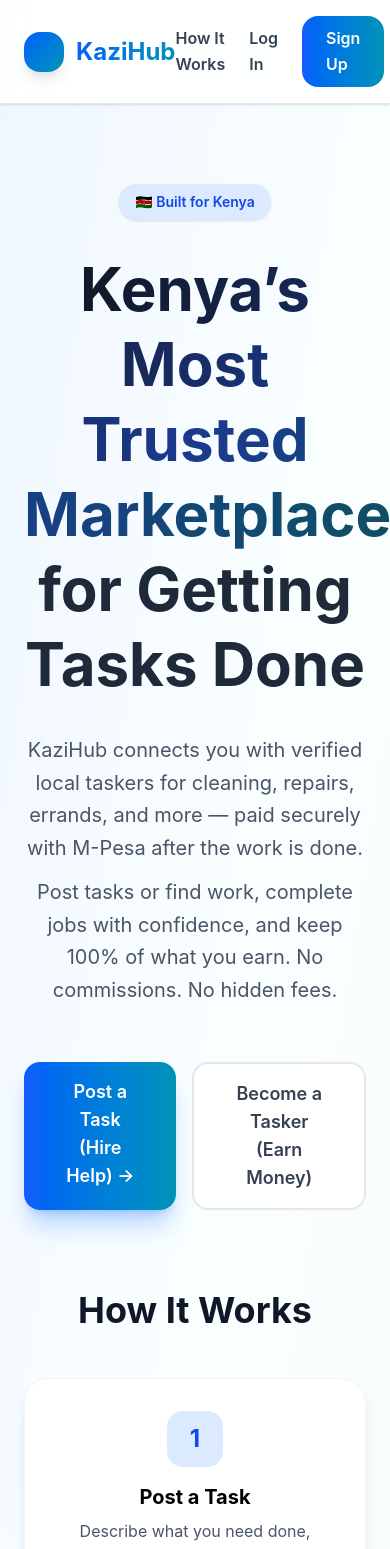
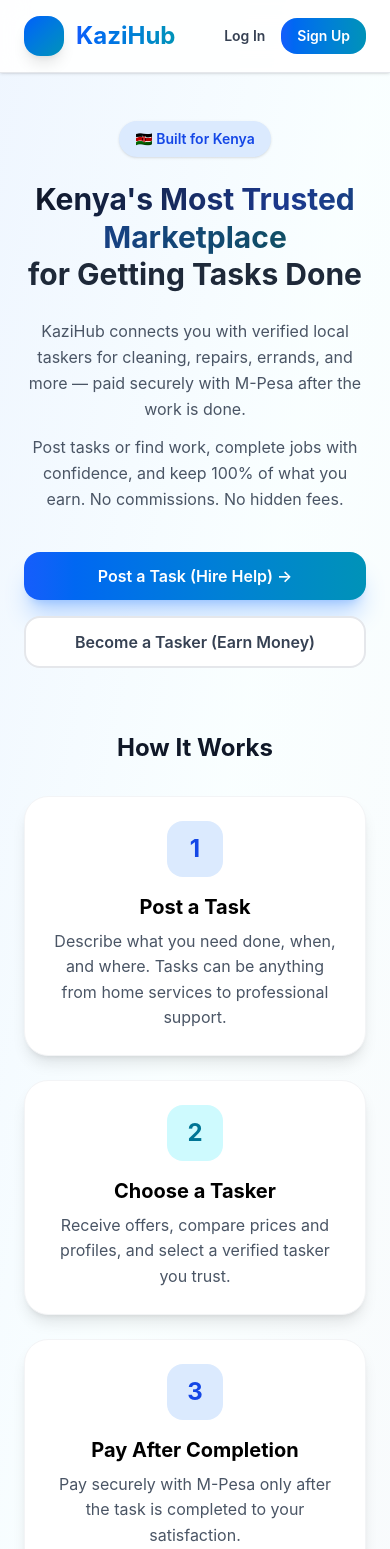
Before and after one commit to vhalulu/kazihub, a Next.js app: page / in a window 390 px wide. Shown: the top 1549 px of the page. Built offline with nearby package versions, Linux system fonts and the light colour scheme.

Commit message:
Fix mobile responsive layout on landing page

```diff
--- a/app/page.tsx
+++ b/app/page.tsx
@@ -13,16 +13,16 @@
               KaziHub
             </span>
           </div>
-          <div className="flex gap-6 items-center">
-            <Link href="#how-it-works" className="text-gray-700 font-semibold hover:text-blue-600 transition-colors">
+          <div className="flex gap-4 items-center">
+            <Link href="#how-it-works" className="hidden md:block text-gray-700 font-semibold hover:text-blue-600 transition-colors">
               How It Works
             </Link>
-            <Link href="/login" className="text-gray-700 font-semibold hover:text-blue-600 transition-colors">
+            <Link href="/login" className="text-gray-700 font-semibold hover:text-blue-600 transition-colors text-sm md:text-base">
               Log In
             </Link>
             <Link
               href="/signup"
-              className="px-6 py-2.5 bg-gradient-to-r from-blue-600 to-cyan-600 text-white rounded-xl font-semibold hover:shadow-lg hover:shadow-blue-500/30 transition-all"
+              className="px-4 py-2 md:px-6 md:py-2.5 bg-gradient-to-r from-blue-600 to-cyan-600 text-white rounded-xl font-semibold text-sm md:text-base hover:shadow-lg hover:shadow-blue-500/30 transition-all"
             >
               Sign Up
             </Link>
@@ -30,24 +30,24 @@
         </div>
       </nav>
 
-      <div className="container mx-auto px-6 py-20">
+      <div className="container mx-auto px-6 py-12 md:py-20">
         <div className="max-w-6xl mx-auto">
 
           {/* Hero Section */}
-          <div className="text-center mb-20 space-y-8">
+          <div className="text-center mb-16 md:mb-20 space-y-6 md:space-y-8">
             <span className="inline-block px-4 py-2 bg-blue-100 text-blue-700 rounded-full text-sm font-semibold shadow-sm">
               🇰🇪 Built for Kenya
             </span>
 
-            <h1 className="text-6xl md:text-7xl font-bold leading-tight">
+            <h1 className="text-3xl sm:text-5xl md:text-7xl font-bold leading-tight">
               <span className="bg-gradient-to-r from-gray-900 via-blue-900 to-cyan-900 bg-clip-text text-transparent">
-                Kenya’s Most Trusted Marketplace
+                Kenya's Most Trusted Marketplace
               </span>
               <br />
               <span className="text-gray-800">for Getting Tasks Done</span>
             </h1>
 
-            <p className="text-xl text-gray-600 max-w-2xl mx-auto leading-relaxed space-y-3">
+            <p className="text-base md:text-xl text-gray-600 max-w-2xl mx-auto leading-relaxed space-y-3">
               <span className="block">
                 KaziHub connects you with verified local taskers for cleaning, repairs, errands, and more — paid securely with M-Pesa after the work is done.
               </span>
@@ -56,16 +56,16 @@
               </span>
             </p>
 
-            <div className="flex gap-4 justify-center pt-6">
+            <div className="flex flex-col sm:flex-row gap-4 justify-center pt-4 md:pt-6">
               <Link
                 href="/signup"
-                className="px-10 py-4 bg-gradient-to-r from-blue-600 to-cyan-600 text-white rounded-xl font-semibold text-lg shadow-xl shadow-blue-500/30 hover:shadow-2xl hover:shadow-blue-500/40 transform hover:-translate-y-1 transition-all duration-300"
+                className="px-6 py-3 md:px-10 md:py-4 bg-gradient-to-r from-blue-600 to-cyan-600 text-white rounded-xl font-semibold text-base md:text-lg shadow-xl shadow-blue-500/30 hover:shadow-2xl hover:shadow-blue-500/40 transform hover:-translate-y-1 transition-all duration-300"
               >
                 Post a Task (Hire Help) →
               </Link>
               <Link
                 href="/signup"
-                className="px-10 py-4 bg-white text-gray-700 rounded-xl font-semibold text-lg border-2 border-gray-200 hover:border-blue-300 hover:bg-blue-50 transition-all duration-300"
+                className="px-6 py-3 md:px-10 md:py-4 bg-white text-gray-700 rounded-xl font-semibold text-base md:text-lg border-2 border-gray-200 hover:border-blue-300 hover:bg-blue-50 transition-all duration-300"
               >
                 Become a Tasker (Earn Money)
               </Link>
@@ -73,13 +73,13 @@
           </div>
 
           {/* How It Works */}
-          <section id="how-it-works" className="mb-24">
-            <h2 className="text-4xl font-bold text-center text-gray-900 mb-12">
+          <section id="how-it-works" className="mb-16 md:mb-24">
+            <h2 className="text-2xl md:text-4xl font-bold text-center text-gray-900 mb-8 md:mb-12">
               How It Works
             </h2>
 
-            <div className="grid md:grid-cols-3 gap-8">
-              <div className="bg-white rounded-2xl p-8 shadow-lg border border-gray-100 text-center">
+            <div className="grid md:grid-cols-3 gap-6 md:gap-8">
+              <div className="bg-white rounded-2xl p-6 md:p-8 shadow-lg border border-gray-100 text-center">
                 <div className="w-14 h-14 mx-auto mb-4 bg-blue-100 text-blue-700 rounded-xl flex items-center justify-center text-2xl font-bold">
                   1
                 </div>
@@ -89,7 +89,7 @@
                 </p>
               </div>
 
-              <div className="bg-white rounded-2xl p-8 shadow-lg border border-gray-100 text-center">
+              <div className="bg-white rounded-2xl p-6 md:p-8 shadow-lg border border-gray-100 text-center">
                 <div className="w-14 h-14 mx-auto mb-4 bg-cyan-100 text-cyan-700 rounded-xl flex items-center justify-center text-2xl font-bold">
                   2
                 </div>
@@ -99,7 +99,7 @@
                 </p>
               </div>
 
-              <div className="bg-white rounded-2xl p-8 shadow-lg border border-gray-100 text-center">
+              <div className="bg-white rounded-2xl p-6 md:p-8 shadow-lg border border-gray-100 text-center">
                 <div className="w-14 h-14 mx-auto mb-4 bg-blue-100 text-blue-700 rounded-xl flex items-center justify-center text-2xl font-bold">
                   3
                 </div>
@@ -123,7 +123,7 @@
               <span className="font-bold text-gray-800">KaziHub</span>
             </div>
 
-            <div className="flex gap-6 text-sm text-gray-600 font-semibold">
+            <div className="flex flex-wrap justify-center gap-4 md:gap-6 text-sm text-gray-600 font-semibold">
               <Link href="#" className="hover:text-blue-600">About</Link>
               <Link href="#" className="hover:text-blue-600">Safety & Trust</Link>
               <Link href="#" className="hover:text-blue-600">Terms</Link>
```
Also changed, not shown: app/(dashboard)/dashboard/page.tsx (+38 -185 lines), components/PWAInstallBanner.tsx (+66 -58 lines).
